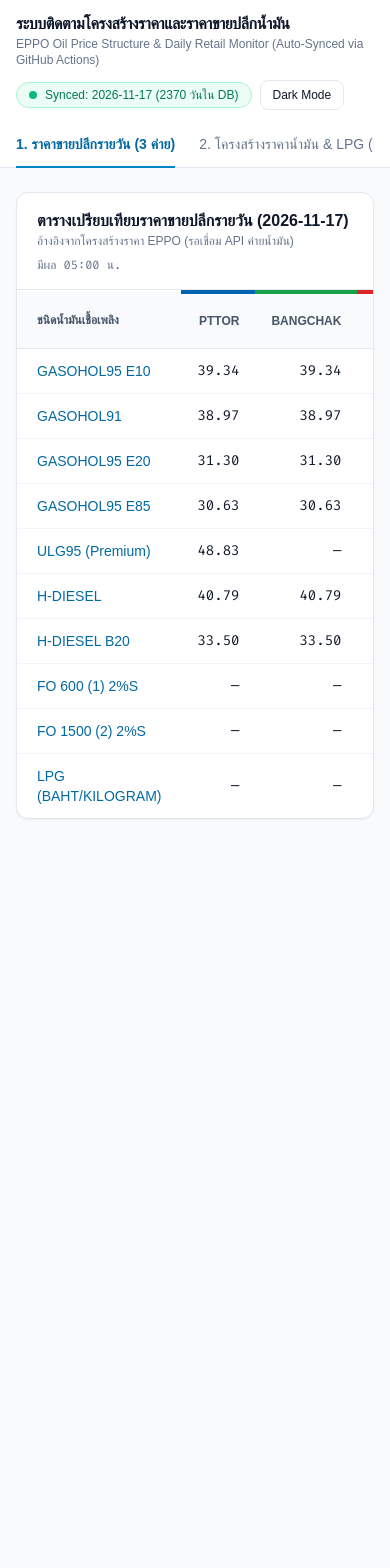
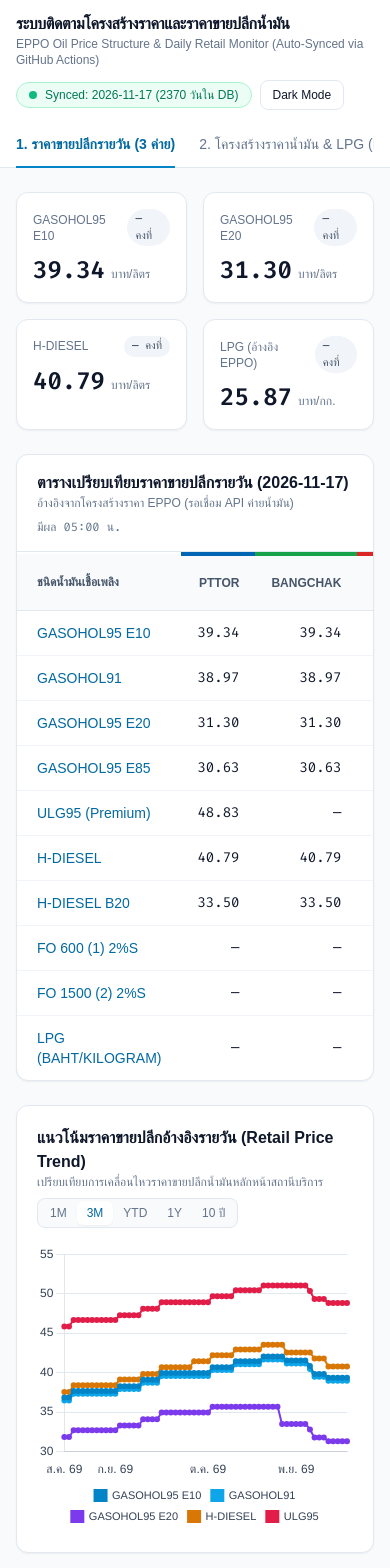
Before and after one commit to 14102534Taiyo/ptit-oil-price-tracker, a Next.js app in the folder frontend/: page / in a window 390 px wide. Shown: the top 1568 px of the page. Before the commit the page ends 844 px from the top, so only its background shows below. Built offline with nearby package versions, Linux system fonts and the light colour scheme; a web font is replaced by a local one.

Commit message:
Add KPI strip and daily Retail Price Trend chart to Page 1

```diff
--- a/frontend/src/app/page.tsx
+++ b/frontend/src/app/page.tsx
@@ -40,10 +40,13 @@ export default function OilPriceDashboard() {
   const [explorerFormat, setExplorerFormat] = useState<"wide" | "long">("wide");
   const [explorerPage, setExplorerPage] = useState(1);
 
+  const [retailRange, setRetailRange] = useState<"1m" | "3m" | "ytd" | "1y" | "all">("3m");
+
+  const retailCanvasRef = useRef<HTMLCanvasElement | null>(null);
   const stackedCanvasRef = useRef<HTMLCanvasElement | null>(null);
   const trendCanvasRef = useRef<HTMLCanvasElement | null>(null);
   const deepDiveCanvasRef = useRef<HTMLCanvasElement | null>(null);
-  const chartsRef = useRef<{ stacked?: Chart; trend?: Chart; deepDive?: Chart }>({});
+  const chartsRef = useRef<{ retail?: Chart; stacked?: Chart; trend?: Chart; deepDive?: Chart }>({});
 
   useEffect(() => {
     document.documentElement.classList.toggle("dark", isDark);
@@ -147,6 +150,93 @@ export default function OilPriceDashboard() {
     setStartDate(s);
     setEndDate(maxD);
   };
+
+  // Render Page 1 Retail Price Trend Chart
+  useEffect(() => {
+    if (activeTab !== "retail" || !allDays.length || !retailCanvasRef.current) return;
+    chartsRef.current.retail?.destroy();
+
+    const maxD = allDays[allDays.length - 1].date;
+    let minD = allDays[0].date;
+    const end = new Date(maxD);
+    if (retailRange === "1m") {
+      const d = new Date(end); d.setMonth(d.getMonth() - 1); minD = d.toISOString().slice(0, 10);
+    } else if (retailRange === "3m") {
+      const d = new Date(end); d.setMonth(d.getMonth() - 3); minD = d.toISOString().slice(0, 10);
+    } else if (retailRange === "ytd") {
+      minD = `${maxD.slice(0, 4)}-01-01`;
+    } else if (retailRange === "1y") {
+      const d = new Date(end); d.setFullYear(d.getFullYear() - 1); minD = d.toISOString().slice(0, 10);
+    }
+
+    const slice = allDays.filter((d) => d.date >= minD);
+    const rows = slice.length ? slice : allDays;
+    const spanDays = Math.max(1, (new Date(rows[rows.length - 1].date).getTime() - new Date(rows[0].date).getTime()) / 86400000);
+    let lastTick = "";
+    const textColor = isDark ? "#cbd5e1" : "#334155";
+    const gridColor = isDark ? "#334155" : "#e2e8f0";
+
+    const series = [
+      { id: "G95", label: "GASOHOL95 E10", color: "#0284c7" },
+      { id: "G91", label: "GASOHOL91", color: "#0ea5e9" },
+      { id: "E20", label: "GASOHOL95 E20", color: "#7c3aed" },
+      { id: "HDIESEL", label: "H-DIESEL", color: "#d97706" },
+      { id: "ULG95", label: "ULG95", color: "#e11d48" },
+    ];
+
+    chartsRef.current.retail = new Chart(retailCanvasRef.current, {
+      type: "line",
+      data: {
+        labels: rows.map((d) => d.date + (d.note ? ` (${d.note})` : "")),
+        datasets: series.map((s) => ({
+          label: s.label,
+          data: rows.map((d) => d.products.find((p) => p.id === s.id)?.retail ?? null),
+          borderColor: s.color,
+          backgroundColor: s.color,
+          borderWidth: 2,
+          tension: 0.15,
+          spanGaps: true,
+        })),
+      },
+      options: {
+        animation: false,
+        elements: { point: { radius: rows.length > 90 ? 0 : 2 } },
+        responsive: true,
+        maintainAspectRatio: false,
+        scales: {
+          x: {
+            grid: { display: false },
+            ticks: {
+              color: textColor,
+              maxRotation: 0,
+              autoSkip: false,
+              callback: (_val, index) => {
+                const dt = rows[index]?.date;
+                if (!dt) return "";
+                const [y, m, d] = dt.split("-");
+                const beYear = Number(y) + 543;
+                const lbl =
+                  spanDays > 365
+                    ? `${beYear}`
+                    : spanDays > 45
+                      ? `${TH_MONTHS[Number(m) - 1]} ${String(beYear).slice(-2)}`
+                      : `${Number(d)} ${TH_MONTHS[Number(m) - 1]}`;
+                if (index === 0) lastTick = "";
+                if (lbl === lastTick) return "";
+                lastTick = lbl;
+                return lbl;
+              },
+            },
+          },
+          y: { grid: { color: gridColor }, ticks: { color: textColor } },
+        },
+        plugins: {
+          legend: { position: "bottom", labels: { color: textColor, boxWidth: 12, font: { size: 11 } } },
+          tooltip: { mode: "index", intersect: false },
+        },
+      },
+    });
+  }, [activeTab, allDays, retailRange, isDark]);
 
   // Render Page 2 Charts
   useEffect(() => {
@@ -607,6 +697,44 @@ export default function OilPriceDashboard() {
         {/* PAGE 1: DAILY RETAIL */}
         {activeTab === "retail" && retailLatest && (
           <section className="space-y-6">
+            {latestDay && (
+              <div className="grid grid-cols-2 lg:grid-cols-4 gap-4">
+                {[
+                  { id: "G95", label: "GASOHOL95 E10", unit: "บาท/ลิตร" },
+                  { id: "E20", label: "GASOHOL95 E20", unit: "บาท/ลิตร" },
+                  { id: "HDIESEL", label: "H-DIESEL", unit: "บาท/ลิตร" },
+                  { id: "LPG", label: "LPG (อ้างอิง EPPO)", unit: "บาท/กก." },
+                ].map((kpi) => {
+                  const cur = latestDay.products.find((p) => p.id === kpi.id)?.retail;
+                  const prevDay = allDays.length > 1 ? allDays[allDays.length - 2] : null;
+                  const prev = prevDay?.products.find((p) => p.id === kpi.id)?.retail;
+                  const delta = cur !== undefined && prev !== undefined ? +(cur - prev).toFixed(2) : 0;
+                  return (
+                    <div key={kpi.id} className="bg-white dark:bg-slate-900 rounded-xl border border-slate-200 dark:border-slate-800 p-4 shadow-sm">
+                      <div className="flex items-center justify-between gap-2">
+                        <span className="text-xs font-medium text-slate-500 dark:text-slate-400">{kpi.label}</span>
+                        <span
+                          className={`px-2 py-0.5 rounded-full text-[11px] font-mono font-medium ${
+                            delta < 0
+                              ? "bg-emerald-50 text-emerald-700 dark:bg-emerald-950 dark:text-emerald-300"
+                              : delta > 0
+                                ? "bg-rose-50 text-rose-700 dark:bg-rose-950 dark:text-rose-300"
+                                : "bg-slate-100 text-slate-600 dark:bg-slate-800 dark:text-slate-300"
+                          }`}
+                        >
+                          {delta < 0 ? `▼ ${delta.toFixed(2)}` : delta > 0 ? `▲ +${delta.toFixed(2)}` : "— คงที่"}
+                        </span>
+                      </div>
+                      <div className="mt-2 flex items-baseline gap-1.5">
+                        <span className="text-2xl font-bold font-mono tabular-nums">{cur !== undefined ? cur.toFixed(2) : "—"}</span>
+                        <span className="text-xs text-slate-500">{kpi.unit}</span>
+                      </div>
+                    </div>
+                  );
+                })}
+              </div>
+            )}
+
             <div className="bg-white dark:bg-slate-900 rounded-xl border border-slate-200 dark:border-slate-800 shadow-sm overflow-hidden">
               <div className="px-5 py-4 border-b border-slate-200 dark:border-slate-800 flex flex-wrap items-center justify-between gap-2">
                 <div>
@@ -650,6 +778,31 @@ export default function OilPriceDashboard() {
                     ))}
                   </tbody>
                 </table>
+              </div>
+            </div>
+
+            <div className="bg-white dark:bg-slate-900 rounded-xl border border-slate-200 dark:border-slate-800 p-5 shadow-sm">
+              <div className="flex flex-wrap items-center justify-between gap-2 mb-4">
+                <div>
+                  <h2 className="text-base font-semibold">แนวโน้มราคาขายปลีกอ้างอิงรายวัน (Retail Price Trend)</h2>
+                  <p className="text-xs text-slate-500">เปรียบเทียบการเคลื่อนไหวราคาขายปลีกน้ำมันหลักหน้าสถานีบริการ</p>
+                </div>
+                <div className="inline-flex rounded-lg border border-slate-200 dark:border-slate-700 p-0.5 bg-slate-50 dark:bg-slate-800">
+                  {(["1m", "3m", "ytd", "1y", "all"] as const).map((r) => (
+                    <button
+                      key={r}
+                      onClick={() => setRetailRange(r)}
+                      className={`px-2.5 py-1 text-xs font-medium rounded-md ${
+                        retailRange === r ? "bg-white dark:bg-slate-700 shadow-sm text-sky-700 dark:text-sky-300" : "text-slate-500"
+                      }`}
+                    >
+                      {r === "all" ? "10 ปี" : r.toUpperCase()}
+                    </button>
+                  ))}
+                </div>
+              </div>
+              <div className="relative h-72">
+                <canvas ref={retailCanvasRef} />
               </div>
             </div>
           </section>
```
